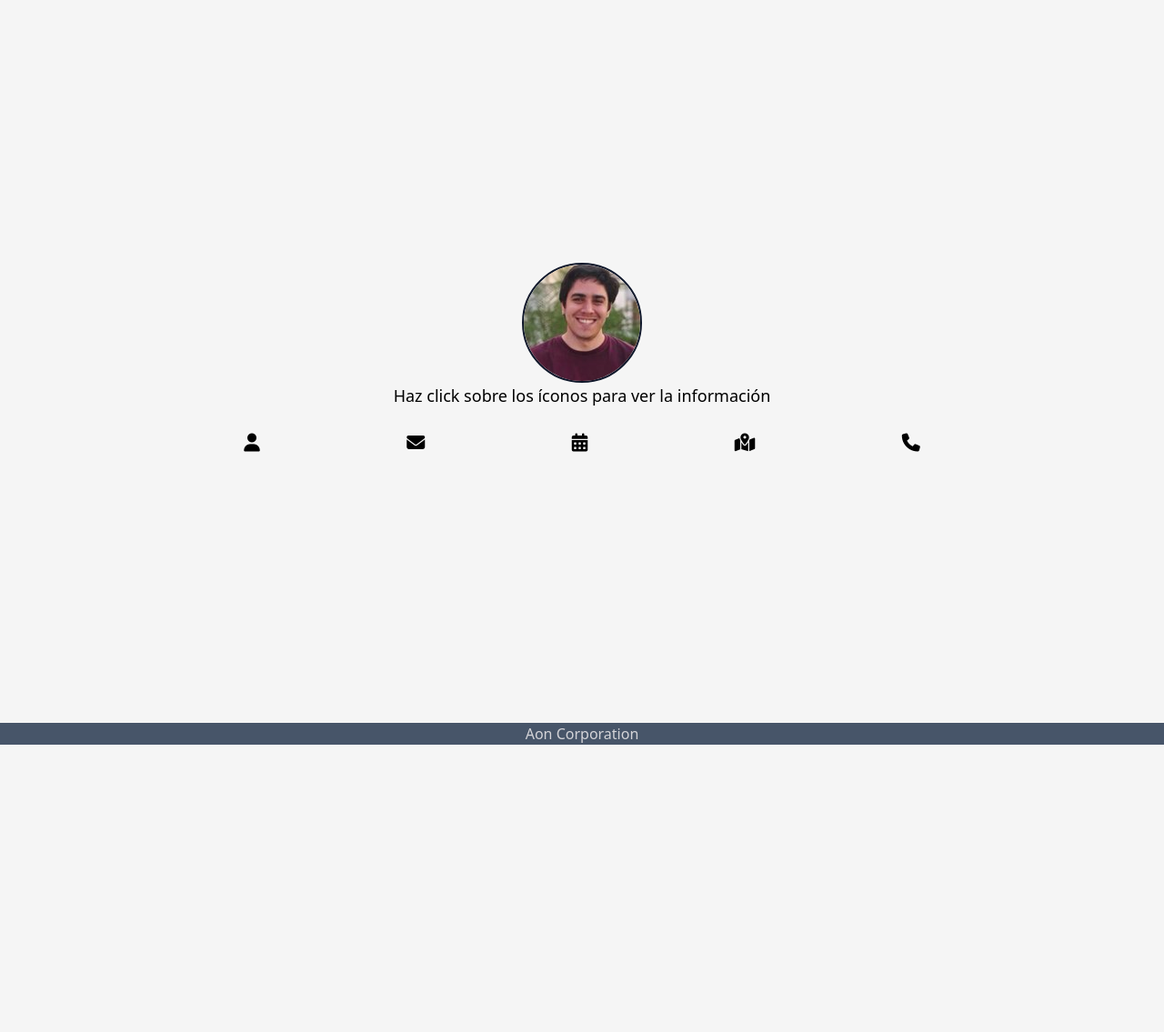
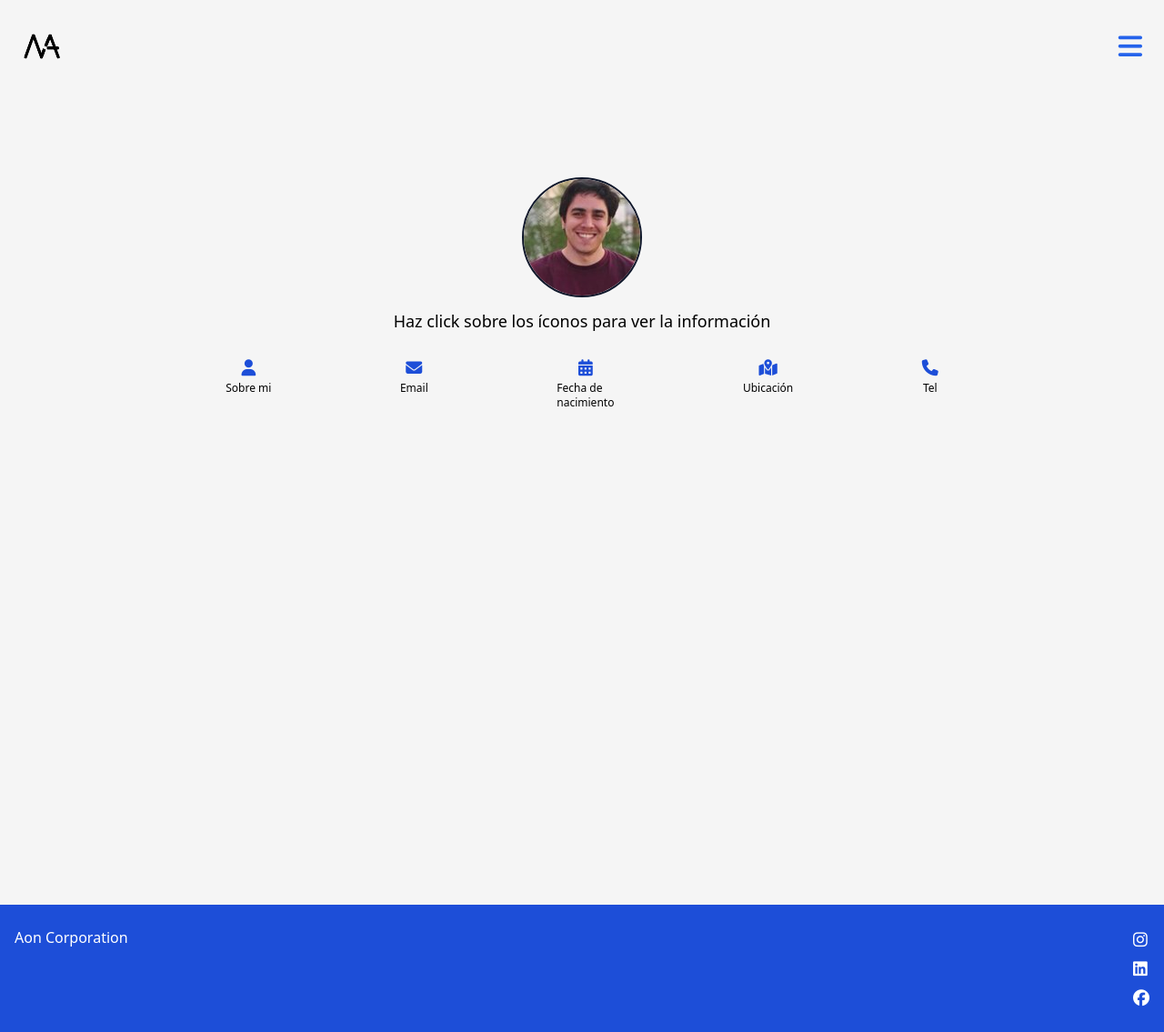
Before and after one commit to misaaon/proyecto-cv, a plain HTML site: page paginas/perfil.html in a window 1280 px wide. Shown: the part 5-1140 px from the top of the page at 91% size. Before the commit the page ends 824 px from the top, so only its background shows below. Drawn offline with nearby package versions, Linux system fonts and the light colour scheme.

Commit message:
re-diseñando perfil.html

```diff
--- a/paginas/perfil.html
+++ b/paginas/perfil.html
@@ -12,46 +12,73 @@
 </head>
 <body>
 
+    <header class="flex justify-between items-center pt-2 sticky top-0 bg-neutral-100 z-10">
+        <img src="../imagenes/logo.svg" alt="Logo Empresa" class="w-24"/>
+        <i id="btn-menu" class="fa-solid fa-bars text-blue-600 text-3xl pr-6"></i>
+    </header>
+
+    <nav id="menu-nav" class="hidden">
+        <ul class="flex flex-col justify-center bg-blue-600 text-white">
+            <li class="border-b-2 w-full text-center py-3"><a href="#">Inicio</a></li>
+            <li class="border-b-2 w-full text-center py-3"><a href="#">Sobre Nosotros</a></li>
+            <li class="border-b-2 w-full text-center py-3"><a href="#">Buscá tu candidato</a></li>
+            <li class="w-full text-center py-3"><a href="#">Contactanos</a></li>
+        </ul>
+    </nav>
+
     <main class="h-screen w-10/12 m-auto">
-        <div id="contenedorDatos" class="flex flex-col justify-center gap-6 h-screen">
+        <div id="contenedorDatos" class="flex flex-col mt-24 gap-6">
             <div id="info" class="self-center">
-                <img src="../imagenes/perfil.jpg" alt="Foto candidato" class="w-30 m-auto rounded-full border-2 border-slate-900"/>
+                <img src="../imagenes/perfil.jpg" alt="Foto candidato" class="w-30 m-auto rounded-full border-2 border-slate-900 mb-3"/>
                 <span class="mt-3 text-lg text-center" id="infoClick">Haz click sobre los íconos para ver la información</span>
                 <div id="parrafoSobreMi" class="hidden">
-                    <p class="text-2xl font-bold my-3 text-center">Sobre Mi</p>
-                    <p class="text-lg text-center">Hola! Soy Juan Rodriguez y soy ingeniero aerounautico. Me gradué en la universidad de Harvard y trabajé 5 años para la NASA.</p>
+                    <p class="text-2xl font-bold my-3 text-center text-lg text-blue-700">Sobre Mi</p>
+                    <p class="text-sm text-center">Hola! Soy Juan Rodriguez y soy ingeniero aerounautico. Me gradué en la universidad de Harvard y trabajé 5 años para la NASA.</p>
                 </div>
                 <div id="parrafoEmail" class="hidden">
-                    <p class="text-2xl font-bold my-3 text-center">correo electronico</p>
-                    <p class="text-lg text-center">juan.rodriguez@gmail.com</p>
+                    <p class="text-2xl font-bold my-3 text-center text-lg text-blue-700">Correo Electronico</p>
+                    <p class="text-sm text-center">juan.rodriguez@gmail.com</p>
                 </div>
                 <div id="parrafoNacimiento" class="hidden">
-                    <p class="text-2xl font-bold my-3 text-center">Fecha de nacimiento</p>
-                    <p class="text-lg text-center">22/03/1978</p>
+                    <p class="text-2xl font-bold my-3 text-center text-lg text-blue-700">Fecha de nacimiento</p>
+                    <p class="text-sm text-center">22/03/1978</p>
                 </div>
                 <div id="parrafoUbi" class="hidden">
-                    <p class="text-2xl font-bold my-3 text-center">Ubicación</p>
-                    <p class="text-lg text-center">Madrid, Langosta 2879</p>
+                    <p class="text-2xl font-bold my-3 text-center text-lg text-blue-700">Ubicación</p>
+                    <p class="text-sm text-center">Madrid, Langosta 2879</p>
                 </div>
                 <div id="parrafoTel" class="hidden">
-                    <p class="text-2xl font-bold my-3 text-center">Celular</p>
-                    <p class="text-lg text-center">322-2457894</p>
+                    <p class="text-2xl font-bold my-3 text-center text-lg text-blue-700">Celular</p>
+                    <p class="text-sm text-center">322-2457894</p>
                 </div>
             </div>
             <div id="listaDatos">
                 <ul class="flex justify-evenly text-xl">
-                    <li id="sobreMi"><i class="fa-solid fa-user"></i></li>
-                    <li id="email"><i class="fa-solid fa-envelope"></i></li>
-                    <li id="nacimiento"><i class="fa-solid fa-calendar-days"></i></li>
-                    <li id="ubicacion"><i class="fa-solid fa-map-location-dot"></i></li>
-                    <li id="telefono"><i class="fa-solid fa-phone"></i></li>
+                    <li id="sobreMi" class="flex flex-col text-xs items-center"><i class="fa-solid fa-user text-lg text-blue-700"></i>Sobre mi</li>
+                    <li id="email" class="flex flex-col text-xs items-center"><i class="fa-solid fa-envelope text-lg text-blue-700"></i>Email</li>
+                    <li id="nacimiento" class="flex flex-col text-xs items-center"><i class="fa-solid fa-calendar-days text-lg text-blue-700"></i>Fecha de <br> nacimiento</li>
+                    <li id="ubicacion" class="flex flex-col text-xs items-center text-center"><i class="fa-solid fa-map-location-dot text-lg text-blue-700"></i>Ubicación</li>
+                    <li id="telefono" class="flex flex-col text-xs items-center"><i class="fa-solid fa-phone text-lg text-blue-700"></i>Tel</li>
                 </ul>
             </div>
         </div>
     </main>
 
-    <footer class="bg-slate-600 flex justify-center">
-        <p class="text-zinc-300">Aon Corporation</p>
+    <footer class="bg-blue-700 text-white">
+        <div class="flex justify-between py-6">
+            <p class="pl-4">Aon Corporation</p>
+            <div class="flex flex-col gap-1 pr-4 text-lg">
+                <a href="#">
+                    <i class="fa-brands fa-instagram"></i>
+                </a>
+                <a href="#">
+                    <i class="fa-brands fa-linkedin"></i>
+                </a>
+                <a href="#">
+                    <i class="fa-brands fa-facebook"></i>
+                </a>
+            </div>
+        </div>
     </footer>
 
     <script src="../js/app2.js"></script>
```
